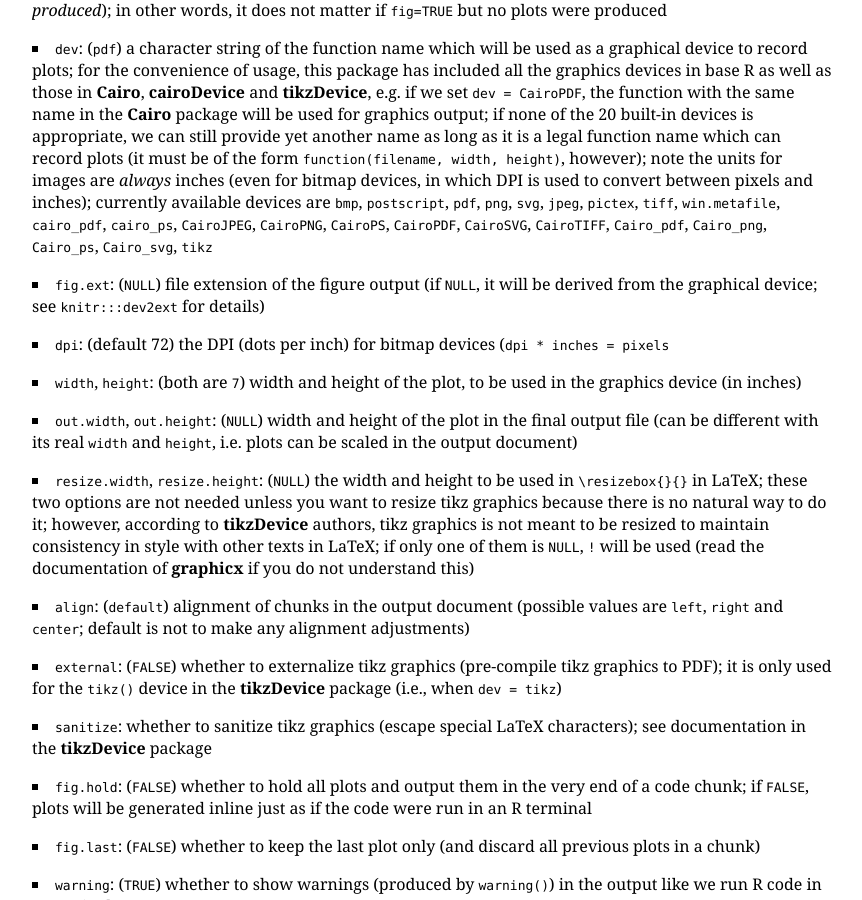
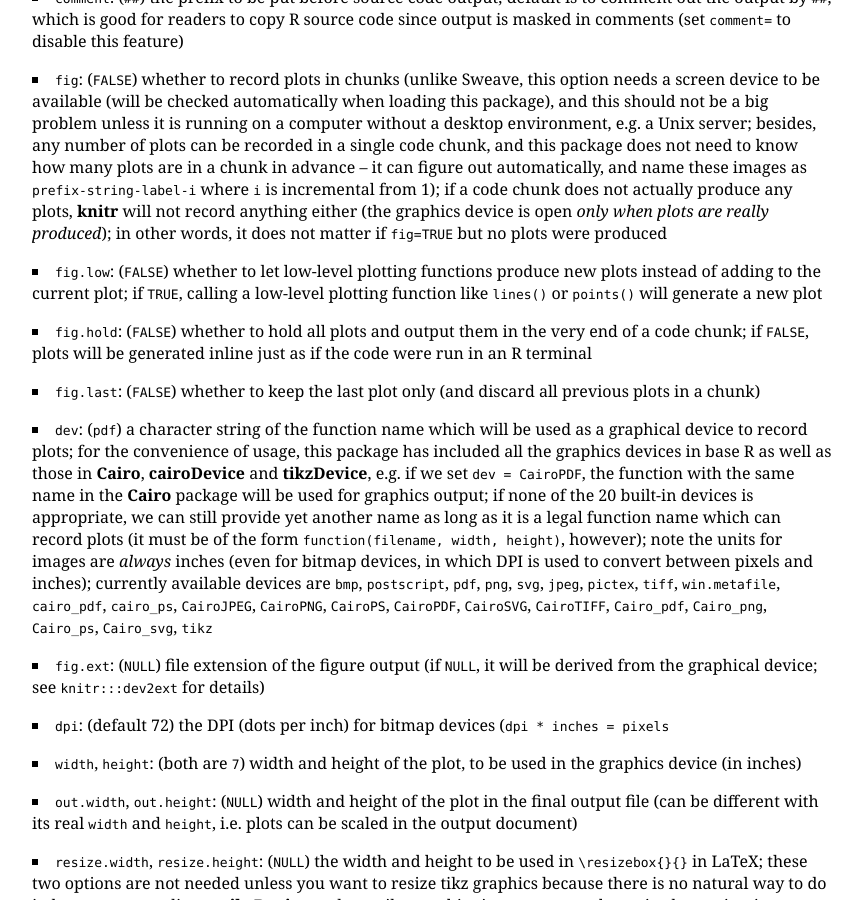
Before and after one commit to yihui/knitr, a Jekyll site: the page built from options.md, in a window 1280 px wide and 900 px high, scrolled down 1710 px. Shown: the whole window, without its empty margins (216-1078 px from the left). Built offline with Jekyll 4.4.1, drawn with Linux system fonts in a browser that asks for light colours; some web fonts are replaced; some of the changed text lies outside the part shown.

Commit message:
tweak options page; add fig.low option

```diff
--- a/options.md
+++ b/options.md
@@ -11,6 +11,15 @@ The **knitr** package shares most options with Sweave, but some were dropped/cha
 
 ## Chunk Options
 
+Take Rnw files as an example: usually we write chunk options like this
+
+{% highlight r %}
+<<mychunk, cache=TRUE, fig.hold=TRUE, dev=png, background=.97;.97;1>>=
+@
+{% endhighlight %}
+
+And `\SweaveOpts{comment=#, width=6, height=6}` can change the default global options in a document. All available options in **knitr** are:
+
 - `eval`: (`TRUE`) whether to evaluate the code chunk
 - `echo`: (`TRUE`) whether to include R source code in the output file
 - `results`: (`TRUE`) whether to include normal R output (not warnings, messages or errors) in the output file
@@ -22,17 +31,18 @@ The **knitr** package shares most options with Sweave, but some were dropped/cha
 - `prompt`: (`FALSE`) whether to add the prompt characters in the R code (see `prompt` and `continue` in `?base::options`; note that adding prompts can make it difficult for readers to copy R code from the output, so `prompt = FALSE` may be a better choice
 - `comment`: (`##`) the prefix to be put before source code output; default is to comment out the output by `##`, which is good for readers to copy R source code since output is masked in comments (set `comment=` to disable this feature)
 - `fig`: (`FALSE`) whether to record plots in chunks (unlike Sweave, this option needs a screen device to be available (will be checked automatically when loading this package), and this should not be a big problem unless it is running on a computer without a desktop environment, e.g. a Unix server; besides, any number of plots can be recorded in a single code chunk, and this package does not need to know how many plots are in a chunk in advance -- it can figure out automatically, and name these images as `prefix-string-label-i` where `i` is incremental from 1); if a code chunk does not actually produce any plots, **knitr** will not record anything either (the graphics device is open *only when plots are really produced*); in other words, it does not matter if `fig=TRUE` but no plots were produced
+- `fig.low`: (`FALSE`) whether to let low-level plotting functions produce new plots instead of adding to the current plot; if `TRUE`, calling a low-level plotting function like `lines()` or `points()` will generate a new plot
+- `fig.hold`: (`FALSE`) whether to hold all plots and output them in the very end of a code chunk; if `FALSE`, plots will be generated inline just as if the code were run in an R terminal
+- `fig.last`: (`FALSE`) whether to keep the last plot only (and discard all previous plots in a chunk)
 - `dev`: (`pdf`) a character string of the function name which will be used as a graphical device to record plots; for the convenience of usage, this package has included all the graphics devices in base R as well as those in **Cairo**, **cairoDevice** and **tikzDevice**, e.g. if we set `dev = CairoPDF`, the function with the same name in the **Cairo** package will be used for graphics output; if none of the 20 built-in devices is appropriate, we can still provide yet another name as long as it is a legal function name which can record plots (it must be of the form `function(filename, width, height)`, however); note the units for images are *always* inches (even for bitmap devices, in which DPI is used to convert between pixels and inches); currently available devices are `bmp`, `postscript`, `pdf`, `png`, `svg`, `jpeg`, `pictex`, `tiff`, `win.metafile`, `cairo_pdf`, `cairo_ps`, `CairoJPEG`, `CairoPNG`, `CairoPS`, `CairoPDF`, `CairoSVG`, `CairoTIFF`, `Cairo_pdf`, `Cairo_png`, `Cairo_ps`, `Cairo_svg`, `tikz`
 - `fig.ext`: (`NULL`) file extension of the figure output (if `NULL`, it will be derived from the graphical device; see `knitr:::dev2ext` for details)
 - `dpi`: (default 72) the DPI (dots per inch) for bitmap devices (`dpi * inches = pixels`
 - `width`, `height`: (both are `7`) width and height of the plot, to be used in the graphics device (in inches)
 - `out.width`, `out.height`: (`NULL`) width and height of the plot in the final output file (can be different with its real `width` and `height`, i.e. plots can be scaled in the output document)
 - `resize.width`, `resize.height`: (`NULL`) the width and height to be used in `\resizebox{}{}` in LaTeX; these two options are not needed unless you want to resize tikz graphics because there is no natural way to do it; however, according to **tikzDevice** authors, tikz graphics is not meant to be resized to maintain consistency in style with other texts in LaTeX; if only one of them is `NULL`, `!` will be used (read the documentation of **graphicx** if you do not understand this)
-- `align`: (`default`) alignment of chunks in the output document (possible values are `left`, `right` and `center`; default is not to make any alignment adjustments)
+- `align`: (`default`) alignment of figures in the output document (possible values are `left`, `right` and `center`; default is not to make any alignment adjustments)
 - `external`: (`FALSE`) whether to externalize tikz graphics (pre-compile tikz graphics to PDF); it is only used for the `tikz()` device in the **tikzDevice** package (i.e., when `dev = tikz`)
 - `sanitize`: whether to sanitize tikz graphics (escape special LaTeX characters); see documentation in the **tikzDevice** package
-- `fig.hold`: (`FALSE`) whether to hold all plots and output them in the very end of a code chunk; if `FALSE`, plots will be generated inline just as if the code were run in an R terminal
-- `fig.last`: (`FALSE`) whether to keep the last plot only (and discard all previous plots in a chunk)
 - `warning`: (`TRUE`) whether to show warnings (produced by `warning()`) in the output like we run R code in a terminal
 - `error`: (`TRUE`) whether to show errors (from `stop()`) (by default, the evaluation will not stop even in case of errors!!)
 - `message`: (`TRUE`) whether to show messages emitted by `message()`
```
